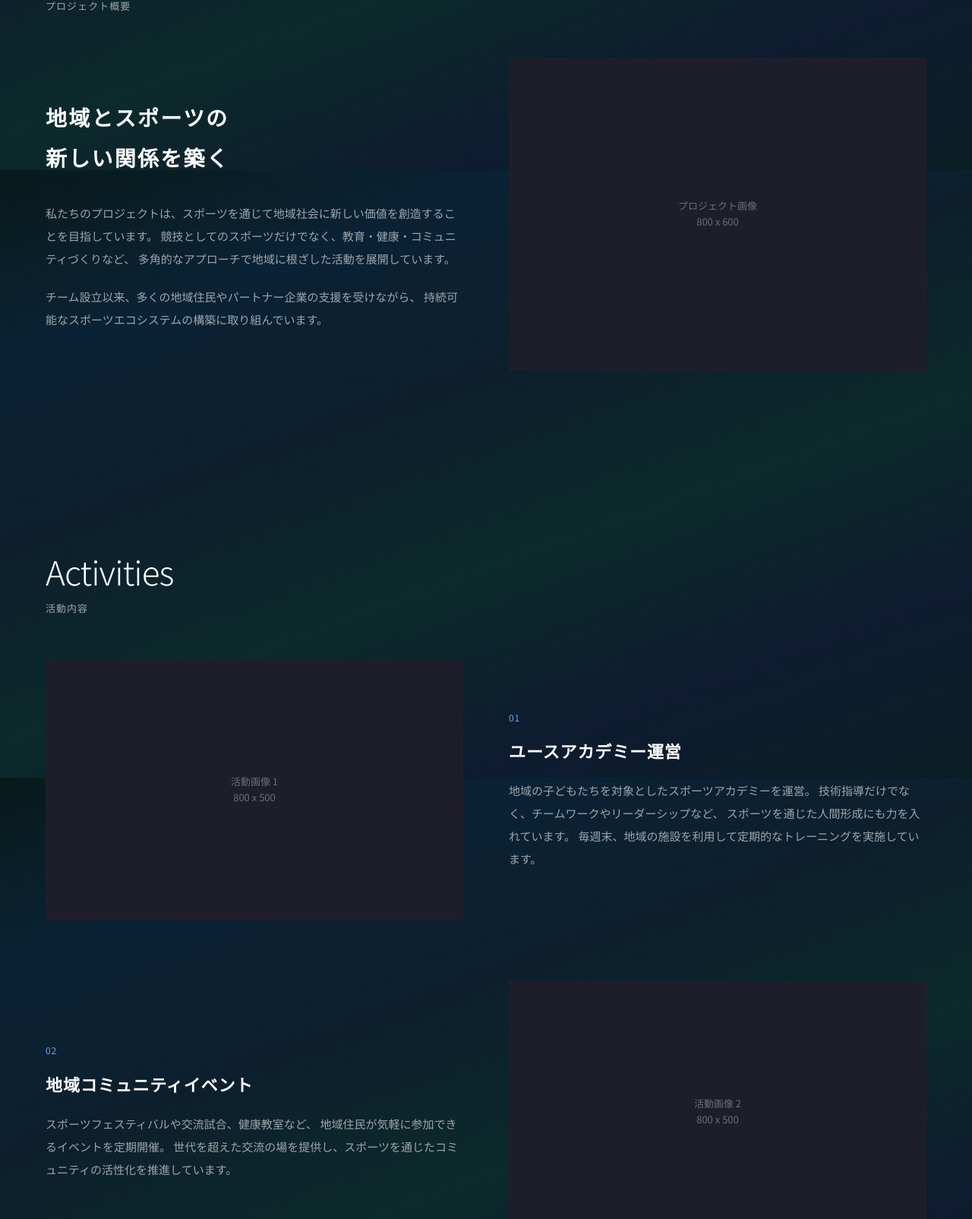
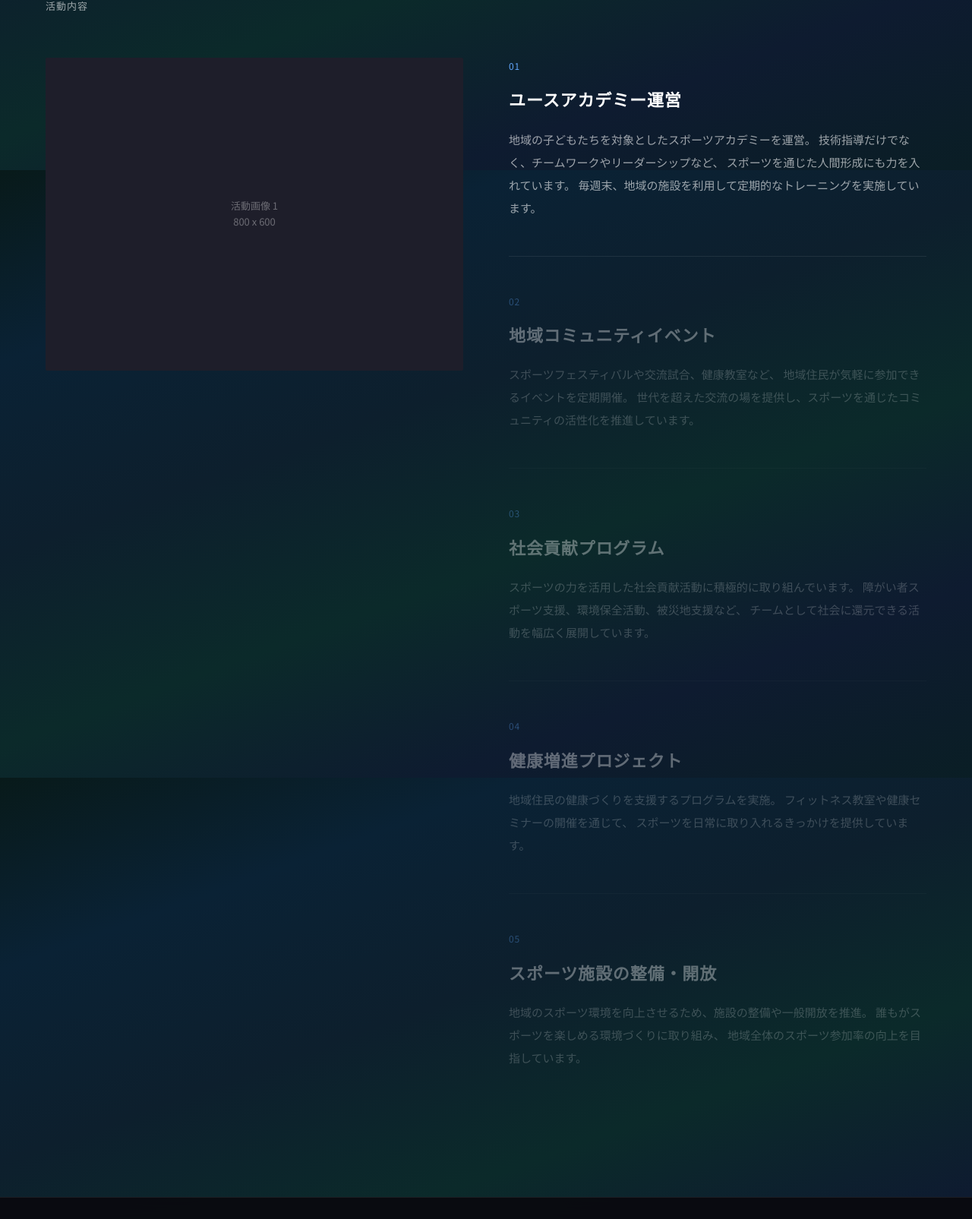
Before and after one commit to shinmori2020/sports-team-website, a plain HTML site: page project.html in a window 1280 px wide. Shown: the part 576-2181 px from the top of the page at 76% size. Drawn offline with Linux system fonts and the light colour scheme.

Commit message:
プロジェクトページ刷新: スティッキー画像スクロール切替レイアウト
- Overviewセクション削除、活動内容を3→5項目に増加
- PC: 左に画像固定(sticky)、右テキストスクロールで画像クロスフェード切替
- SP: 各テキストブロックの上に個別画像を表示する縦積みレイアウト
- 実績セクション(Results)削除

Co-Authored-By: Claude Opus 4.6 <noreply@anthropic.com>

```diff
--- a/css/style-new.css
+++ b/css/style-new.css
@@ -1472,7 +1472,7 @@ input, select, textarea {
 }
 
 /* =============================================
-   Project Activities Section
+   Project Activities Section (Sticky Scroll)
    ============================================= */
 .project-activities__header {
     margin-bottom: 56px;
@@ -1494,30 +1494,47 @@ input, select, textarea {
     color: var(--color-text-secondary);
 }
 
-.project-activities__list {
-    display: flex;
-    flex-direction: column;
-    gap: 80px;
-}
-
-.project-activity {
+.project-activities__sticky-wrap {
     display: grid;
     grid-template-columns: 1fr 1fr;
     gap: 60px;
-    align-items: center;
-}
-
-.project-activity--reverse {
-    direction: rtl;
-}
-
-.project-activity--reverse > * {
-    direction: ltr;
-}
-
-.project-activity__image-placeholder {
-    width: 100%;
-    aspect-ratio: 8 / 5;
+}
+
+/* 左カラム: スティッキー画像 */
+.project-activities__image-col {
+    position: relative;
+}
+
+.project-activities__image-sticky {
+    position: sticky;
+    top: calc(var(--header-height) + 40px);
+}
+
+.project-activities__image-frame {
+    position: relative;
+    width: 100%;
+    aspect-ratio: 4 / 3;
+    overflow: hidden;
+    border-radius: 2px;
+}
+
+.project-activities__slide {
+    position: absolute;
+    top: 0;
+    left: 0;
+    width: 100%;
+    height: 100%;
+    opacity: 0;
+    transition: opacity 0.6s cubic-bezier(0.4, 0, 0.2, 1);
+}
+
+.project-activities__slide.is-active {
+    opacity: 1;
+}
+
+.project-activities__slide-placeholder {
+    width: 100%;
+    height: 100%;
     background: var(--color-surface);
     display: flex;
     align-items: center;
@@ -1526,7 +1543,36 @@ input, select, textarea {
     font-size: 0.8125rem;
     text-align: center;
     line-height: 1.6;
-    border-radius: 2px;
+}
+
+/* 右カラム: スクロールテキスト */
+.project-activities__text-col {
+    display: flex;
+    flex-direction: column;
+}
+
+.project-activity {
+    padding: 48px 0;
+    border-bottom: 1px solid var(--color-border);
+    opacity: 0.35;
+    transition: opacity 0.5s cubic-bezier(0.4, 0, 0.2, 1);
+}
+
+.project-activity:first-child {
+    padding-top: 0;
+}
+
+/* SP用画像: PCでは非表示 */
+.project-activity__image-sp {
+    display: none;
+}
+
+.project-activity:last-child {
+    border-bottom: none;
+}
+
+.project-activity.is-active {
+    opacity: 1;
 }
 
 .project-activity__number {
@@ -1555,60 +1601,6 @@ input, select, textarea {
 }
 
 /* =============================================
-   Project Results Section
-   ============================================= */
-.project-results__header {
-    margin-bottom: 56px;
-}
-
-.project-results__en {
-    font-size: clamp(2rem, 4vw, 2.75rem);
-    font-weight: 300;
-    letter-spacing: -0.02em;
-    line-height: 1.1;
-    color: var(--color-text);
-    margin-bottom: 12px;
-}
-
-.project-results__subtitle {
-    font-size: 0.8125rem;
-    font-weight: 500;
-    letter-spacing: 0.08em;
-    color: var(--color-text-secondary);
-}
-
-.project-results__grid {
-    display: grid;
-    grid-template-columns: repeat(4, 1fr);
-    gap: 24px;
-}
-
-.project-result-card {
-    background: var(--color-bg-card);
-    border: 1px solid var(--color-border);
-    border-radius: 4px;
-    padding: 48px 24px;
-    text-align: center;
-}
-
-.project-result-card__number {
-    display: block;
-    font-size: clamp(2rem, 4vw, 3rem);
-    font-weight: 300;
-    letter-spacing: -0.02em;
-    color: var(--color-accent-light);
-    margin-bottom: 12px;
-    line-height: 1.1;
-}
-
-.project-result-card__label {
-    font-size: 0.8125rem;
-    font-weight: 500;
-    letter-spacing: 0.04em;
-    color: var(--color-text-secondary);
-}
-
-/* =============================================
    Partners Intro Section
    ============================================= */
 .partners-intro {
@@ -1833,12 +1825,8 @@ input, select, textarea {
         gap: 40px;
     }
 
-    .project-activity {
+    .project-activities__sticky-wrap {
         gap: 40px;
-    }
-
-    .project-results__grid {
-        grid-template-columns: repeat(2, 1fr);
     }
 
     /* Partners page - Tablet */
@@ -2037,21 +2025,31 @@ input, select, textarea {
         gap: 32px;
     }
 
+    .project-activities__sticky-wrap {
+        display: block;
+    }
+
+    .project-activities__image-col {
+        display: none;
+    }
+
     .project-activity {
-        grid-template-columns: 1fr;
-        gap: 24px;
-    }
-
-    .project-activity--reverse {
-        direction: ltr;
-    }
-
-    .project-activities__list {
-        gap: 56px;
-    }
-
-    .project-results__grid {
-        grid-template-columns: repeat(2, 1fr);
+        padding: 32px 0;
+        opacity: 1;
+    }
+
+    .project-activity:first-child {
+        padding-top: 0;
+    }
+
+    .project-activity__image-sp {
+        display: block;
+        margin-bottom: 24px;
+    }
+
+    .project-activity__image-sp .project-activities__slide-placeholder {
+        aspect-ratio: 4 / 3;
+        border-radius: 2px;
     }
 
     /* Partners page - Mobile */
--- a/js/main-new.js
+++ b/js/main-new.js
@@ -379,7 +379,7 @@ document.addEventListener('DOMContentLoaded', function () {
        スクロールアニメーション（コンテンツセクション）
        ----------------------------------------- */
     var fadeTargets = document.querySelectorAll(
-        '.mission__content, .news__title, .news__content, .members__header, .members__slider, .contact__header, .contact__form, .company-vision__header, .company-vision__grid, .company-business__header, .company-business__grid, .company-info__header, .company-table, .project-overview__header, .project-overview__grid, .project-activities__header, .project-activity, .project-results__header, .project-results__grid, .partners-intro__content, .partners-rank__header, .partners-rank__grid, .partners-cta__inner'
+        '.mission__content, .news__title, .news__content, .members__header, .members__slider, .contact__header, .contact__form, .company-vision__header, .company-vision__grid, .company-business__header, .company-business__grid, .company-info__header, .company-table, .project-activities__header, .project-activities__sticky-wrap, .partners-intro__content, .partners-rank__header, .partners-rank__grid, .partners-cta__inner'
     );
 
     fadeTargets.forEach(function (el) {
@@ -409,6 +409,47 @@ document.addEventListener('DOMContentLoaded', function () {
     }
 
     /* -----------------------------------------
+       プロジェクトページ: スティッキー画像切替
+       ----------------------------------------- */
+    var activityItems = document.querySelectorAll('.project-activities__text-col .project-activity');
+    var activitySlides = document.querySelectorAll('.project-activities__slide');
+
+    if (activityItems.length > 0 && activitySlides.length > 0) {
+        // 初期状態: 最初のアイテムをアクティブに
+        activityItems[0].classList.add('is-active');
+
+        var activityObserver = new IntersectionObserver(function (entries) {
+            entries.forEach(function (entry) {
+                if (entry.isIntersecting) {
+                    var idx = entry.target.getAttribute('data-index');
+
+                    // テキストのアクティブ切替
+                    activityItems.forEach(function (item) {
+                        item.classList.remove('is-active');
+                    });
+                    entry.target.classList.add('is-active');
+
+                    // 画像のクロスフェード切替
+                    activitySlides.forEach(function (slide) {
+                        slide.classList.remove('is-active');
+                    });
+                    var targetSlide = document.querySelector('.project-activities__slide[data-index="' + idx + '"]');
+                    if (targetSlide) {
+                        targetSlide.classList.add('is-active');
+                    }
+                }
+            });
+        }, {
+            threshold: 0.4,
+            rootMargin: '-20% 0px -40% 0px'
+        });
+
+        activityItems.forEach(function (item) {
+            activityObserver.observe(item);
+        });
+    }
+
+    /* -----------------------------------------
        スムーススクロール（アンカーリンク）
        ----------------------------------------- */
     document.querySelectorAll('a[href^="#"]').forEach(function (anchor) {
--- a/project.html
+++ b/project.html
@@ -71,51 +71,52 @@
 
     <!-- メインコンテンツ -->
     <main>
-        <!-- プロジェクト概要セクション -->
-        <section class="project-overview section">
-            <div class="container">
-                <div class="project-overview__header">
-                    <p class="project-overview__en">Overview</p>
-                    <h2 class="project-overview__subtitle">プロジェクト概要</h2>
-                </div>
-                <div class="project-overview__grid">
-                    <div class="project-overview__content">
-                        <h3 class="project-overview__heading">地域とスポーツの<br>新しい関係を築く</h3>
-                        <p class="project-overview__text">
-                            私たちのプロジェクトは、スポーツを通じて地域社会に新しい価値を創造することを目指しています。
-                            競技としてのスポーツだけでなく、教育・健康・コミュニティづくりなど、
-                            多角的なアプローチで地域に根ざした活動を展開しています。
-                        </p>
-                        <p class="project-overview__text">
-                            チーム設立以来、多くの地域住民やパートナー企業の支援を受けながら、
-                            持続可能なスポーツエコシステムの構築に取り組んでいます。
-                        </p>
-                    </div>
-                    <div class="project-overview__image">
-                        <div class="project-overview__image-placeholder">
-                            <span>プロジェクト画像<br>800 x 600</span>
-                        </div>
-                    </div>
-                </div>
-            </div>
-        </section>
-
-        <!-- 活動内容セクション -->
+        <!-- 活動内容セクション（スティッキー画像＋スクロールテキスト） -->
         <section class="project-activities section">
             <div class="container">
                 <div class="project-activities__header">
                     <p class="project-activities__en">Activities</p>
                     <h2 class="project-activities__subtitle">活動内容</h2>
                 </div>
-                <div class="project-activities__list">
-                    <!-- 活動1 -->
-                    <div class="project-activity">
-                        <div class="project-activity__image">
-                            <div class="project-activity__image-placeholder">
-                                <span>活動画像 1<br>800 x 500</span>
+                <div class="project-activities__sticky-wrap">
+                    <!-- 左: スティッキー画像エリア -->
+                    <div class="project-activities__image-col">
+                        <div class="project-activities__image-sticky">
+                            <div class="project-activities__image-frame">
+                                <div class="project-activities__slide is-active" data-index="0">
+                                    <div class="project-activities__slide-placeholder">
+                                        <span>活動画像 1<br>800 x 600</span>
+                                    </div>
+                                </div>
+                                <div class="project-activities__slide" data-index="1">
+                                    <div class="project-activities__slide-placeholder">
+                                        <span>活動画像 2<br>800 x 600</span>
+                                    </div>
+                                </div>
+                                <div class="project-activities__slide" data-index="2">
+                                    <div class="project-activities__slide-placeholder">
+                                        <span>活動画像 3<br>800 x 600</span>
+                                    </div>
+                                </div>
+                                <div class="project-activities__slide" data-index="3">
+                                    <div class="project-activities__slide-placeholder">
+                                        <span>活動画像 4<br>800 x 600</span>
+                                    </div>
+                                </div>
+                                <div class="project-activities__slide" data-index="4">
+                                    <div class="project-activities__slide-placeholder">
+                                        <span>活動画像 5<br>800 x 600</span>
+                                    </div>
+                                </div>
                             </div>
                         </div>
-                        <div class="project-activity__content">
+                    </div>
+                    <!-- 右: スクロールテキストエリア -->
+                    <div class="project-activities__text-col">
+                        <div class="project-activity" data-index="0">
+                            <div class="project-activity__image-sp">
+                                <div class="project-activities__slide-placeholder"><span>活動画像 1<br>800 x 600</span></div>
+                            </div>
                             <span class="project-activity__number">01</span>
                             <h3 class="project-activity__title">ユースアカデミー運営</h3>
                             <p class="project-activity__text">
@@ -125,15 +126,10 @@
                                 毎週末、地域の施設を利用して定期的なトレーニングを実施しています。
                             </p>
                         </div>
-                    </div>
-                    <!-- 活動2 -->
-                    <div class="project-activity project-activity--reverse">
-                        <div class="project-activity__image">
-                            <div class="project-activity__image-placeholder">
-                                <span>活動画像 2<br>800 x 500</span>
+                        <div class="project-activity" data-index="1">
+                            <div class="project-activity__image-sp">
+                                <div class="project-activities__slide-placeholder"><span>活動画像 2<br>800 x 600</span></div>
                             </div>
-                        </div>
-                        <div class="project-activity__content">
                             <span class="project-activity__number">02</span>
                             <h3 class="project-activity__title">地域コミュニティイベント</h3>
                             <p class="project-activity__text">
@@ -142,15 +138,10 @@
                                 世代を超えた交流の場を提供し、スポーツを通じたコミュニティの活性化を推進しています。
                             </p>
                         </div>
-                    </div>
-                    <!-- 活動3 -->
-                    <div class="project-activity">
-                        <div class="project-activity__image">
-                            <div class="project-activity__image-placeholder">
-                                <span>活動画像 3<br>800 x 500</span>
+                        <div class="project-activity" data-index="2">
+                            <div class="project-activity__image-sp">
+                                <div class="project-activities__slide-placeholder"><span>活動画像 3<br>800 x 600</span></div>
                             </div>
-                        </div>
-                        <div class="project-activity__content">
                             <span class="project-activity__number">03</span>
                             <h3 class="project-activity__title">社会貢献プログラム</h3>
                             <p class="project-activity__text">
@@ -159,34 +150,30 @@
                                 チームとして社会に還元できる活動を幅広く展開しています。
                             </p>
                         </div>
-                    </div>
-                </div>
-            </div>
-        </section>
-
-        <!-- 実績セクション -->
-        <section class="project-results section">
-            <div class="container">
-                <div class="project-results__header">
-                    <p class="project-results__en">Results</p>
-                    <h2 class="project-results__subtitle">実績・成果</h2>
-                </div>
-                <div class="project-results__grid">
-                    <div class="project-result-card">
-                        <span class="project-result-card__number">500+</span>
-                        <p class="project-result-card__label">アカデミー参加者数</p>
-                    </div>
-                    <div class="project-result-card">
-                        <span class="project-result-card__number">30+</span>
-                        <p class="project-result-card__label">年間イベント開催数</p>
-                    </div>
-                    <div class="project-result-card">
-                        <span class="project-result-card__number">10+</span>
-                        <p class="project-result-card__label">連携自治体数</p>
-                    </div>
-                    <div class="project-result-card">
-                        <span class="project-result-card__number">50+</span>
-                        <p class="project-result-card__label">パートナー企業数</p>
+                        <div class="project-activity" data-index="3">
+                            <div class="project-activity__image-sp">
+                                <div class="project-activities__slide-placeholder"><span>活動画像 4<br>800 x 600</span></div>
+                            </div>
+                            <span class="project-activity__number">04</span>
+                            <h3 class="project-activity__title">健康増進プロジェクト</h3>
+                            <p class="project-activity__text">
+                                地域住民の健康づくりを支援するプログラムを実施。
+                                フィットネス教室や健康セミナーの開催を通じて、
+                                スポーツを日常に取り入れるきっかけを提供しています。
+                            </p>
+                        </div>
+                        <div class="project-activity" data-index="4">
+                            <div class="project-activity__image-sp">
+                                <div class="project-activities__slide-placeholder"><span>活動画像 5<br>800 x 600</span></div>
+                            </div>
+                            <span class="project-activity__number">05</span>
+                            <h3 class="project-activity__title">スポーツ施設の整備・開放</h3>
+                            <p class="project-activity__text">
+                                地域のスポーツ環境を向上させるため、施設の整備や一般開放を推進。
+                                誰もがスポーツを楽しめる環境づくりに取り組み、
+                                地域全体のスポーツ参加率の向上を目指しています。
+                            </p>
+                        </div>
                     </div>
                 </div>
             </div>
```
